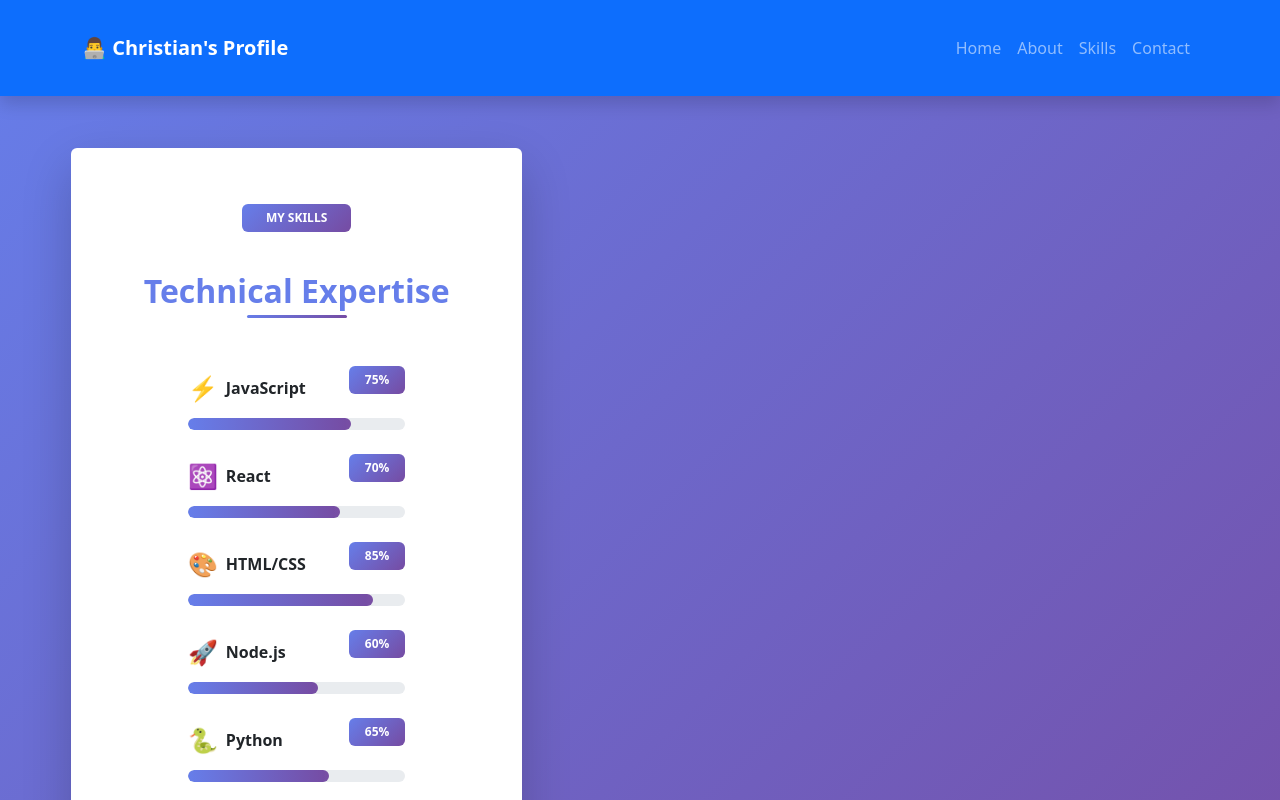
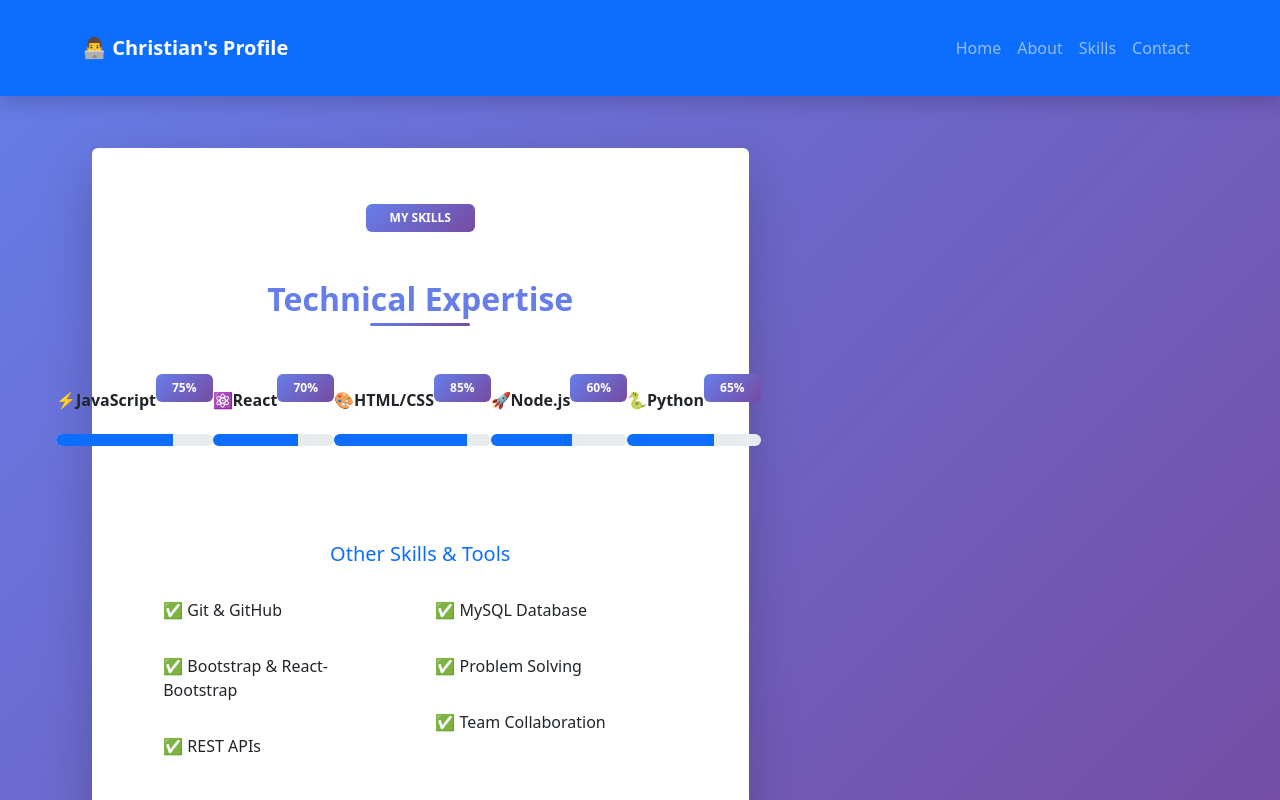
Before and after one commit to christianbelencion11-creator/my-react-app, a React (Vite) app: page /skills in a window 1280 px wide. Shown: the top 800 px of the page. Built offline with nearby package versions, Linux system fonts and the light colour scheme; the HTML template or start-up script is replaced by a standard one.

Commit message:
Personal Details

```diff
--- a/src/App.css
+++ b/src/App.css
@@ -10,14 +10,29 @@
   min-height: 100vh;
 }
 
-/* Container - CENTERED */
+/* CENTER EVERYTHING */
 .container {
   max-width: 1200px;
   margin: 0 auto !important;
   padding: 20px;
+  width: 100%;
 }
 
-/* Profile Card - CENTERED */
+/* Center all rows */
+.row {
+  justify-content: center !important;
+  margin: 0 auto;
+  width: 100%;
+}
+
+/* Center all columns */
+[class*="col-"] {
+  display: flex;
+  justify-content: center;
+  width: 100%;
+}
+
+/* Profile Card - PERFECTLY CENTERED */
 .profile-card {
   background: white;
   border-radius: 20px;
@@ -25,32 +40,35 @@
   box-shadow: 0 20px 50px rgba(0, 0, 0, 0.2);
   margin: 2rem auto;
   border: none;
+  width: 100%;
   max-width: 1000px;
-  width: 100%;
-  transition: transform 0.3s, box-shadow 0.3s;
+  text-align: center;
 }
 
-.profile-card:hover {
-  transform: translateY(-10px);
-  box-shadow: 0 30px 60px rgba(0, 0, 0, 0.3);
+/* Center all text */
+h1, h2, h3, h4, h5, h6, p, div, span {
+  text-align: center;
 }
 
 /* Section Title - CENTERED */
 .section-title {
   color: #667eea;
-  margin-bottom: 2rem;
+  margin: 0 auto 2rem;
   padding-bottom: 0.5rem;
   font-weight: bold;
   text-align: center;
   position: relative;
+  display: inline-block;
+  width: auto;
 }
 
 .section-title::after {
   content: '';
   position: absolute;
   bottom: 0;
-  left: 50%;
-  transform: translateX(-50%);
+  left: 0;
+  right: 0;
+  margin: 0 auto;
   width: 100px;
   height: 3px;
   background: linear-gradient(135deg, #667eea 0%, #764ba2 100%);
@@ -70,23 +88,20 @@
   color: #555;
   line-height: 1.8;
   text-align: center;
+  max-width: 800px;
+  margin: 0 auto 2rem;
 }
 
 .feature-box {
   background: #f8f9fa;
   border-radius: 15px;
-  padding: 1.5rem;
+  padding: 2rem 1rem;
   height: 100%;
   text-align: center;
   transition: all 0.3s;
   border: 1px solid transparent;
-}
-
-.feature-box:hover {
-  background: white;
-  border-color: #667eea;
-  transform: translateY(-5px);
-  box-shadow: 0 10px 30px rgba(102, 126, 234, 0.2);
+  margin: 0 auto;
+  width: 100%;
 }
 
 /* About Page */
@@ -95,7 +110,7 @@
   border-radius: 50%;
   width: 200px;
   height: 200px;
-  margin: 0 auto 1rem;
+  margin: 0 auto 1.5rem;
   display: flex;
   align-items: center;
   justify-content: center;
@@ -107,72 +122,59 @@
 .hobby-item {
   background: #f8f9fa;
   border-radius: 15px;
-  padding: 1rem;
+  padding: 1.5rem 0.5rem;
   text-align: center;
   transition: all 0.3s;
   border: 1px solid transparent;
-}
-
-.hobby-item:hover {
-  background: #667eea;
-  color: white;
-  transform: translateY(-5px);
-  box-shadow: 0 10px 30px rgba(102, 126, 234, 0.3);
-}
-
-.hobby-item:hover span,
-.hobby-item:hover small {
-  color: white;
+  margin: 0 auto;
+  width: 100%;
 }
 
 /* Skills Page */
+.progress-container {
+  max-width: 800px;
+  margin: 0 auto;
+  width: 100%;
+}
+
 .progress {
   background-color: #e9ecef;
   border-radius: 10px;
   height: 12px !important;
-  margin-bottom: 0.5rem;
-  overflow: hidden;
+  margin: 0.5rem auto 1.5rem;
+  width: 100%;
 }
 
-.progress-bar {
-  background: linear-gradient(90deg, #667eea, #764ba2);
-  border-radius: 10px;
-  transition: width 1s ease;
-  position: relative;
-}
-
-.progress-bar::after {
-  content: '';
-  position: absolute;
-  top: 0;
-  left: 0;
-  right: 0;
-  bottom: 0;
-  background: linear-gradient(90deg, transparent, rgba(255,255,255,0.3), transparent);
-  animation: shimmer 2s infinite;
-}
-
-@keyframes shimmer {
-  0% { transform: translateX(-100%); }
-  100% { transform: translateX(100%); }
-}
-
-.skill-icon {
-  font-size: 1.5rem;
-  margin-right: 0.5rem;
+.skill-item {
+  display: flex;
+  align-items: center;
+  justify-content: space-between;
+  margin-bottom: 0.5rem;
+  width: 100%;
 }
 
 /* Contact Page */
+.contact-form {
+  max-width: 600px;
+  margin: 0 auto;
+  width: 100%;
+}
+
 .form-control {
   border-radius: 10px;
   border: 2px solid #e9ecef;
   padding: 0.75rem;
   transition: all 0.3s;
+  width: 100%;
+  margin: 0 auto;
 }
 
-.form-control:focus {
-  border-color: #667eea;
-  box-shadow: 0 0 0 3px rgba(102, 126, 234, 0.1);
+.form-label {
+  font-weight: 600;
+  color: #555;
+  text-align: left;
+  display: block;
+  width: 100%;
 }
 
 .btn-primary {
@@ -182,13 +184,23 @@
   font-weight: bold;
   border-radius: 10px;
   transition: all 0.3s;
-  position: relative;
-  overflow: hidden;
+  width: 100%;
+  max-width: 300px;
+  margin: 1rem auto;
 }
 
-.btn-primary:hover {
-  transform: translateY(-2px);
-  box-shadow: 0 10px 30px rgba(102, 126, 234, 0.4);
+/* Lists - Center but keep text left */
+.list-unstyled, .list-group {
+  text-align: left;
+  display: inline-block;
+  margin: 0 auto;
+  width: auto;
+  min-width: 250px;
+}
+
+.list-unstyled li, .list-group-item {
+  text-align: left;
+  padding: 0.5rem 1rem;
 }
 
 /* Badge */
@@ -198,31 +210,16 @@
   border-radius: 50px;
   background: linear-gradient(135deg, #667eea 0%, #764ba2 100%);
   border: none;
-  margin-bottom: 1rem;
+  margin: 0 auto 1.5rem;
+  display: inline-block;
+  width: auto;
 }
 
-/* List Styles */
-.list-group-item {
-  border: none;
-  padding: 0.5rem 1rem;
-  background: transparent;
-  color: #555;
-}
-
-.list-group-item:hover {
-  background: #f8f9fa;
-  border-radius: 8px;
-}
-
-.list-unstyled {
-  text-align: left;
-  display: inline-block;
-  margin: 0 auto;
-}
-
-.list-unstyled li {
-  margin-bottom: 0.5rem;
-  color: #555;
+/* Center all buttons */
+.button-container {
+  display: flex;
+  justify-content: center;
+  width: 100%;
 }
 
 /* Responsive */
@@ -245,4 +242,8 @@
     height: 150px;
     font-size: 4rem;
   }
+
+  .list-unstyled, .list-group {
+    min-width: 200px;
+  }
 }
--- a/src/components/Contact.jsx
+++ b/src/components/Contact.jsx
@@ -1,5 +1,5 @@
 import React, { useState } from 'react'
-import { Container, Row, Col, Card, Form, Button, Alert } from 'react-bootstrap'
+import { Container, Row, Col, Card, Form, Button, Alert, Badge } from 'react-bootstrap'
 import SubmissionSuccess from './SubmissionSuccess'
 
 function Contact() {
@@ -11,6 +11,7 @@
 
   const [submitted, setSubmitted] = useState(false)
   const [showAlert, setShowAlert] = useState(false)
+  const [alertMessage, setAlertMessage] = useState('')
 
   const handleChange = (e) => {
     const { name, value } = e.target
@@ -20,10 +21,30 @@
     }))
   }
 
+  const validateForm = () => {
+    if (!formData.name.trim()) {
+      setAlertMessage('⚠️ Please enter your name')
+      return false
+    }
+    if (!formData.email.trim()) {
+      setAlertMessage('⚠️ Please enter your email')
+      return false
+    }
+    if (!formData.email.includes('@')) {
+      setAlertMessage('⚠️ Please enter a valid email address')
+      return false
+    }
+    if (!formData.message.trim()) {
+      setAlertMessage('⚠️ Please enter your message')
+      return false
+    }
+    return true
+  }
+
   const handleSubmit = (e) => {
     e.preventDefault()
 
-    if (!formData.name || !formData.email || !formData.message) {
+    if (!validateForm()) {
       setShowAlert(true)
       setTimeout(() => setShowAlert(false), 3000)
       return
@@ -38,44 +59,44 @@
 
   return (
     <Container>
-      <Row className="justify-content-center">
-        <Col md={8}>
+      <Row>
+        <Col md={8} className="mx-auto">
           <Card className="profile-card border-0">
-            <Card.Body className="p-4">
+            <Card.Body className="p-4 p-md-5">
               <div className="text-center mb-4">
-                <Badge bg="primary" className="px-3 py-2">Get in Touch</Badge>
+                <Badge bg="primary" className="px-4 py-2">📬 CONTACT ME</Badge>
               </div>
 
-              <h2 className="section-title text-center mb-4">Contact Me</h2>
+              <h2 className="section-title mb-4">Get In Touch</h2>
 
               {showAlert && (
-                <Alert variant="danger" onClose={() => setShowAlert(false)} dismissible className="text-center">
-                  ⚠️ Please fill in all fields!
+                <Alert variant="danger" className="text-center" dismissible onClose={() => setShowAlert(false)}>
+                  {alertMessage}
                 </Alert>
               )}
 
-              <Form onSubmit={handleSubmit}>
-                <Form.Group className="mb-3" controlId="formName">
-                  <Form.Label className="fw-bold">👤 Name</Form.Label>
+              <Form onSubmit={handleSubmit} className="contact-form">
+                <Form.Group className="mb-4" controlId="formName">
+                  <Form.Label className="fw-bold">👤 Full Name</Form.Label>
                   <Form.Control
                     type="text"
                     name="name"
                     value={formData.name}
                     onChange={handleChange}
                     placeholder="Enter your full name"
-                    className="py-2"
+                    size="lg"
                   />
                 </Form.Group>
 
-                <Form.Group className="mb-3" controlId="formEmail">
+                <Form.Group className="mb-4" controlId="formEmail">
                   <Form.Label className="fw-bold">📧 Email Address</Form.Label>
                   <Form.Control
                     type="email"
                     name="email"
                     value={formData.email}
                     onChange={handleChange}
-                    placeholder="Enter your email"
-                    className="py-2"
+                    placeholder="your.email@example.com"
+                    size="lg"
                   />
                 </Form.Group>
 
@@ -86,16 +107,49 @@
                     name="message"
                     value={formData.message}
                     onChange={handleChange}
-                    rows={5}
-                    placeholder="What would you like to say?"
-                    className="py-2"
+                    rows={6}
+                    placeholder="What would you like to say? I'll get back to you as soon as possible."
+                    size="lg"
                   />
                 </Form.Group>
 
-                <Button variant="primary" type="submit" className="w-100 py-2 fw-bold">
-                  Send Message 📨
-                </Button>
+                <div className="button-container">
+                  <Button
+                    variant="primary"
+                    type="submit"
+                    size="lg"
+                    className="px-5 py-3 fw-bold"
+                  >
+                    Send Message 📨
+                  </Button>
+                </div>
               </Form>
+
+              <hr className="my-5" />
+
+              <Row className="text-center">
+                <Col sm={4} className="mb-3 mb-sm-0">
+                  <div className="contact-info">
+                    <span className="fs-1">📧</span>
+                    <p className="mt-2 mb-0"><strong>Email</strong></p>
+                    <p className="text-muted">christian@example.com</p>
+                  </div>
+                </Col>
+                <Col sm={4} className="mb-3 mb-sm-0">
+                  <div className="contact-info">
+                    <span className="fs-1">📱</span>
+                    <p className="mt-2 mb-0"><strong>Phone</strong></p>
+                    <p className="text-muted">+63 912 345 6789</p>
+                  </div>
+                </Col>
+                <Col sm={4}>
+                  <div className="contact-info">
+                    <span className="fs-1">📍</span>
+                    <p className="mt-2 mb-0"><strong>Location</strong></p>
+                    <p className="text-muted">Cabuyao, Laguna</p>
+                  </div>
+                </Col>
+              </Row>
             </Card.Body>
           </Card>
         </Col>
```
